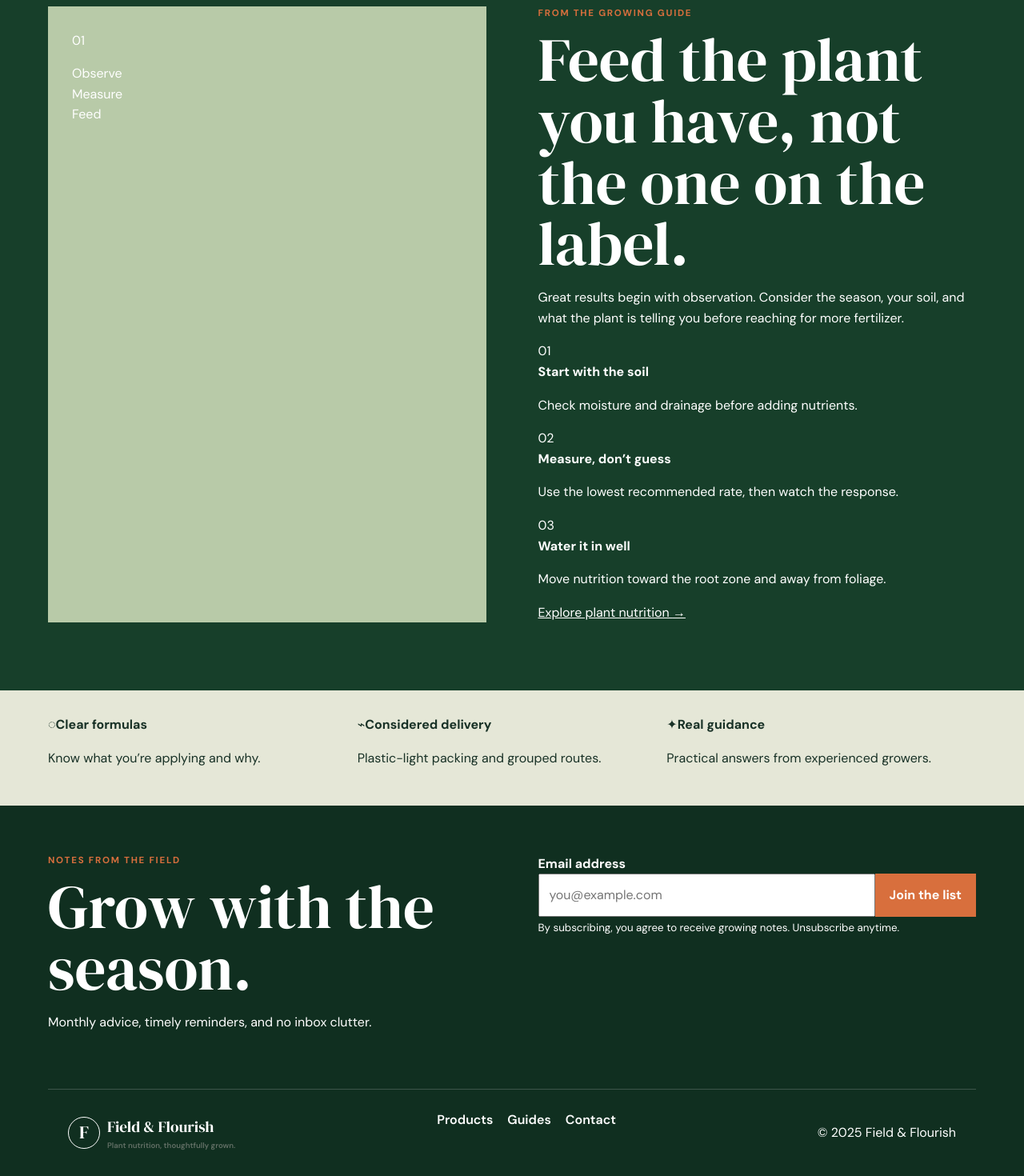
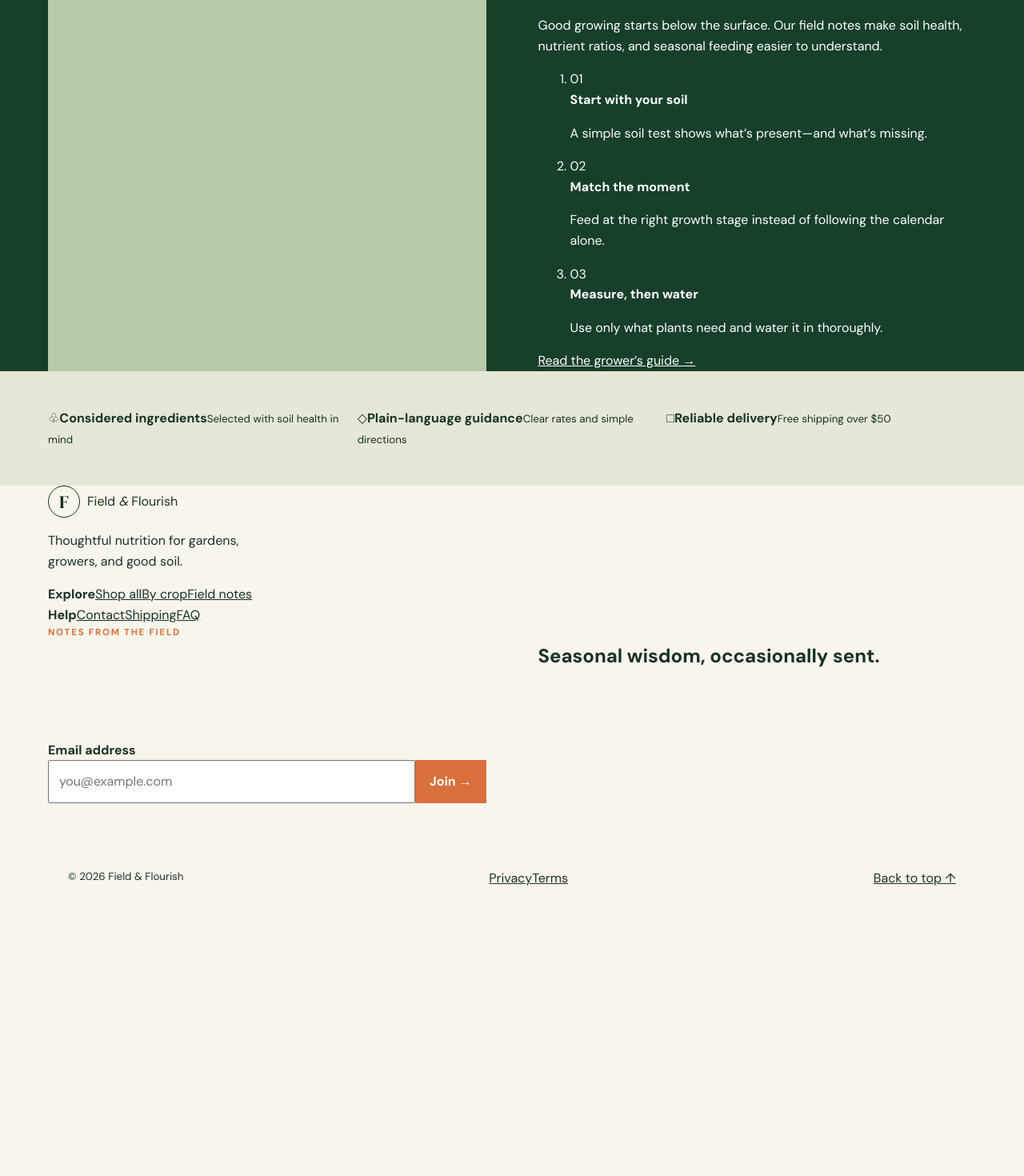
Before and after one commit to avik911/fertilizer, a React (Vite) app: page / in a window 1280 px wide. Shown: the part 2028-3498 px from the top of the page at 80% size. After the commit the page ends 3164 px from the top, so only its background shows below. Built offline with nearby package versions, Linux system fonts and the light colour scheme.

Commit message:
Add growing guide and newsletter footer

```diff
--- a/src/components/GuideFooter.tsx
+++ b/src/components/GuideFooter.tsx
@@ -1,60 +1,17 @@
 import { useState, type FormEvent } from 'react'
 
 export default function GuideFooter() {
-  const [email, setEmail] = useState('')
   const [subscribed, setSubscribed] = useState(false)
-
-  const subscribe = (event: FormEvent) => {
-    event.preventDefault()
-    if (email) setSubscribed(true)
-  }
-
-  return (
-    <>
-      <section className="guide section" id="guidance" aria-labelledby="guide-title">
-        <div className="container guide-grid">
-          <div className="guide-art" aria-hidden="true"><span>01</span><div></div><p>Observe<br />Measure<br />Feed</p></div>
-          <div className="guide-copy">
-            <p className="eyebrow">From the growing guide</p>
-            <h2 id="guide-title">Feed the plant you have, not the one on the label.</h2>
-            <p>Great results begin with observation. Consider the season, your soil, and what the plant is telling you before reaching for more fertilizer.</p>
-            <ol className="steps">
-              <li><span>01</span><div><strong>Start with the soil</strong><p>Check moisture and drainage before adding nutrients.</p></div></li>
-              <li><span>02</span><div><strong>Measure, don’t guess</strong><p>Use the lowest recommended rate, then watch the response.</p></div></li>
-              <li><span>03</span><div><strong>Water it in well</strong><p>Move nutrition toward the root zone and away from foliage.</p></div></li>
-            </ol>
-            <a className="text-link" href="#shop">Explore plant nutrition <span aria-hidden="true">→</span></a>
-          </div>
-        </div>
-      </section>
-
-      <section className="benefits" id="about" aria-label="Why shop with Field and Flourish">
-        <div className="container benefit-grid">
-          <div><span aria-hidden="true">◌</span><strong>Clear formulas</strong><p>Know what you’re applying and why.</p></div>
-          <div><span aria-hidden="true">⌁</span><strong>Considered delivery</strong><p>Plastic-light packing and grouped routes.</p></div>
-          <div><span aria-hidden="true">✦</span><strong>Real guidance</strong><p>Practical answers from experienced growers.</p></div>
-        </div>
-      </section>
-
-      <footer className="footer">
-        <div className="container newsletter">
-          <div><p className="eyebrow">Notes from the field</p><h2>Grow with the season.</h2><p>Monthly advice, timely reminders, and no inbox clutter.</p></div>
-          {subscribed ? (
-            <div className="success-message" role="status"><span aria-hidden="true">✓</span><div><strong>You’re on the list.</strong><p>Look out for the next note from the field.</p></div></div>
-          ) : (
-            <form onSubmit={subscribe}>
-              <label htmlFor="newsletter-email">Email address</label>
-              <div><input id="newsletter-email" type="email" autoComplete="email" required value={email} onChange={(event) => setEmail(event.target.value)} placeholder="you@example.com" /><button type="submit">Join the list</button></div>
-              <small>By subscribing, you agree to receive growing notes. Unsubscribe anytime.</small>
-            </form>
-          )}
-        </div>
-        <div className="container footer-bottom">
-          <a className="brand footer-brand" href="#top"><span className="brand-mark" aria-hidden="true">F</span><span><strong>Field &amp; Flourish</strong><small>Plant nutrition, thoughtfully grown.</small></span></a>
-          <nav aria-label="Footer navigation"><a href="#shop">Products</a><a href="#guidance">Guides</a><a href="mailto:hello@fieldandflourish.example">Contact</a></nav>
-          <p>© 2025 Field &amp; Flourish</p>
-        </div>
-      </footer>
-    </>
-  )
+  const submit = (event: FormEvent<HTMLFormElement>) => { event.preventDefault(); setSubscribed(true) }
+  return <>
+    <section className="guide" id="guide"><div className="container guide-grid">
+      <div className="guide-art" aria-hidden="true"><span className="guide-sun"></span><span className="stem stem-one">☘</span><span className="stem stem-two">☘</span><span className="soil-line"></span><strong>From the ground up</strong></div>
+      <div className="guide-copy"><p className="eyebrow">Grow with confidence</p><h2>A little knowledge goes a long way.</h2><p>Good growing starts below the surface. Our field notes make soil health, nutrient ratios, and seasonal feeding easier to understand.</p>
+        <ol><li><span>01</span><div><strong>Start with your soil</strong><p>A simple soil test shows what’s present—and what’s missing.</p></div></li><li><span>02</span><div><strong>Match the moment</strong><p>Feed at the right growth stage instead of following the calendar alone.</p></div></li><li><span>03</span><div><strong>Measure, then water</strong><p>Use only what plants need and water it in thoroughly.</p></div></li></ol>
+        <a className="text-link" href="#products">Read the grower’s guide <span aria-hidden="true">→</span></a>
+      </div>
+    </div></section>
+    <section className="benefits" aria-label="Service benefits"><div className="container benefit-grid"><p><span aria-hidden="true">♧</span><strong>Considered ingredients</strong><small>Selected with soil health in mind</small></p><p><span aria-hidden="true">◇</span><strong>Plain-language guidance</strong><small>Clear rates and simple directions</small></p><p><span aria-hidden="true">□</span><strong>Reliable delivery</strong><small>Free shipping over $50</small></p></div></section>
+    <footer id="about"><div className="container footer-grid"><div><a className="brand footer-brand" href="#top"><span className="brand-mark">F</span><span>Field <i>&</i> Flourish</span></a><p>Thoughtful nutrition for gardens,<br />growers, and good soil.</p></div><div className="footer-links"><div><strong>Explore</strong><a href="#products">Shop all</a><a href="#categories">By crop</a><a href="#guide">Field notes</a></div><div><strong>Help</strong><a href="mailto:hello@example.com">Contact</a><a href="#products">Shipping</a><a href="#products">FAQ</a></div></div><div className="newsletter"><p className="eyebrow">Notes from the field</p><h2>Seasonal wisdom, occasionally sent.</h2>{subscribed ? <p className="success" role="status">You’re on the list. Here’s to good growing.</p> : <form onSubmit={submit}><label htmlFor="email">Email address</label><div><input id="email" type="email" placeholder="you@example.com" required /><button type="submit">Join <span aria-hidden="true">→</span></button></div></form>}</div></div><div className="container footer-bottom"><small>© 2026 Field & Flourish</small><div><a href="#top">Privacy</a><a href="#top">Terms</a></div><a href="#top">Back to top ↑</a></div></footer>
+  </>
 }
```
